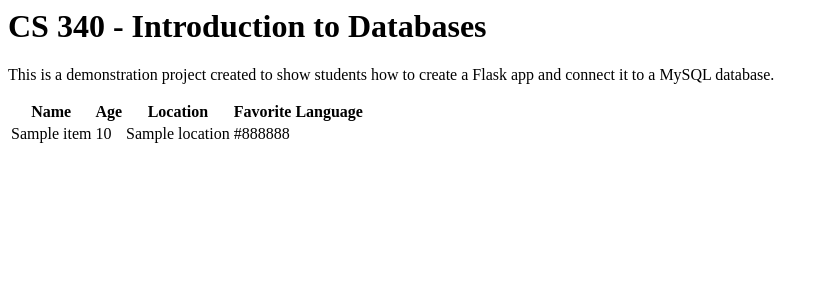
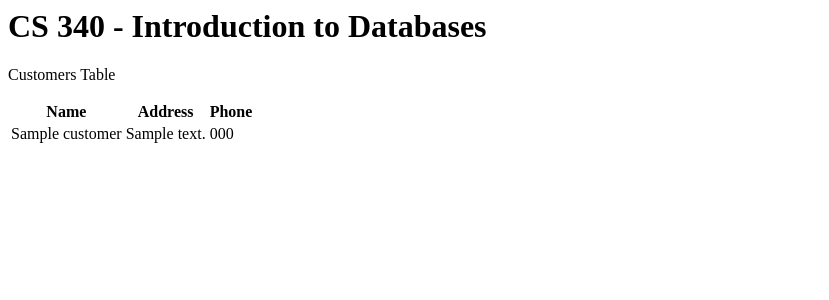
Before and after one commit to Jnorth2/CS340_Project, a Flask app: template front_end/rest_api/templates/customers.j2 in a window 1280 px wide. Shown: the top 300 px of the page, without its empty margins (0-829 px from the left). Run offline with Flask 3, Linux system fonts and the light colour scheme; the template is opened without the code that fills it: most values are stand-ins (such as "Sample title", 1, 10 or a date in 2020).

Commit message:
Update customers.j2

```diff
--- a/front_end/rest_api/templates/customers.j2
+++ b/front_end/rest_api/templates/customers.j2
@@ -1,26 +1,24 @@
 <html>
 <head>
-    <title>OSU - CS 340 - Introduction to Databases - Flask Demo Project</title>
+    <title>CS 340 - Introduction to Databases</title>
 </head>
 <body>
     <h1>CS 340 - Introduction to Databases</h1>
-    <p>This is a demonstration project created to show students how to create a Flask app and connect it to a MySQL database.</p>
+    <p>Customers Table</p>
 </body>
 <table>
     <thead>
     <tr>
         <th>Name</th>
-        <th>Age</th>
-        <th>Location</th>
-        <th>Favorite Language</th>
+        <th>Address</th>
+        <th>Phone</th>
     </tr>
     <tbody>
-    {% for item in people %}
+    {% for customer in customers %}
     <tr>
-        <td>{{item['name']}}</td>
-        <td>{{item['age']}}</td>
-        <td>{{item['location']}}</td>
-        <td>{{item['favorite_color']}}</td>
+        <td>{{customer.name}}</td>
+        <td>{{customer.address}}</td>
+        <td>{{customer.phone}}</td>
     </tr>
     {% endfor %}
     </table>
```
